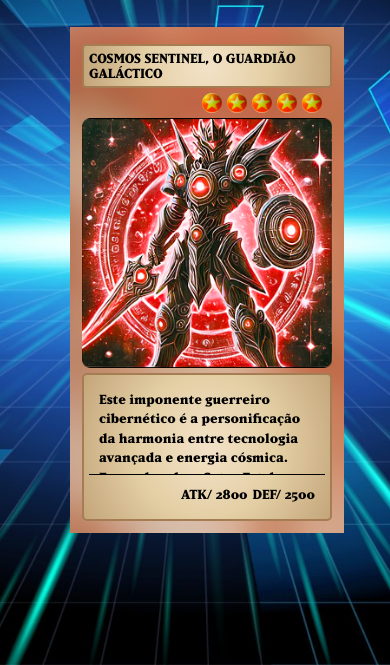
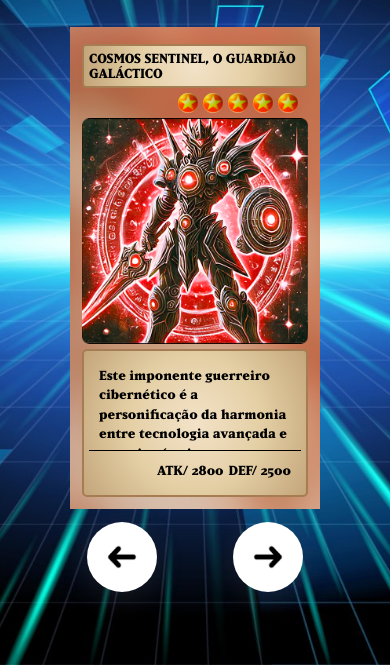
Before and after one commit to Ibravoo/projeto-YU-GI-OH, a plain HTML site: page index.html in a window 390 px wide. Shown: the part 179-844 px from the top of the page. Drawn offline with Linux system fonts and the light colour scheme.

Commit message:
Add files via upload

```diff
--- a/src/css/responsive.css
+++ b/src/css/responsive.css
@@ -16,7 +16,7 @@
     }
 
     .imagem-carta {
-        width: 250px;
+        width: 100%;
     }
 
     .slider {
@@ -25,7 +25,7 @@
 
     .btn-seta {
         position: absolute;
-        botton: -13px;
+        bottom: -13%;
     }
 
     #btn-avancar {
@@ -41,11 +41,11 @@
             justify-content: start;
             padding-top: 10px;
             gap: 10px;
-                    }
+        }
 
-                    .caecalho{
-                        font-size: 12px;
-                    }
+        .caecalho {
+            font-size: 12px;
+        }
     }
 
 }
```
